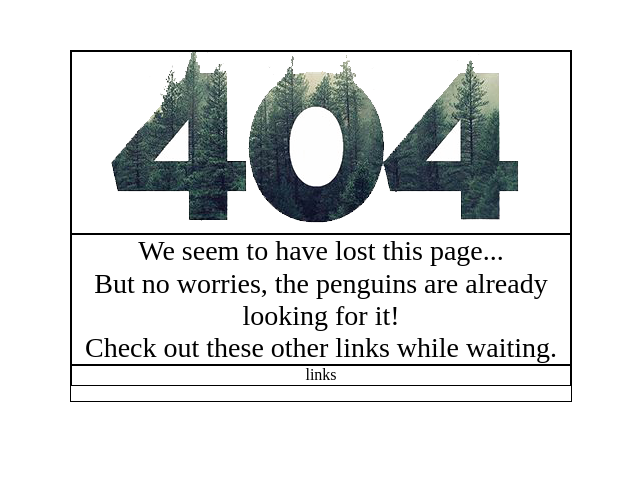
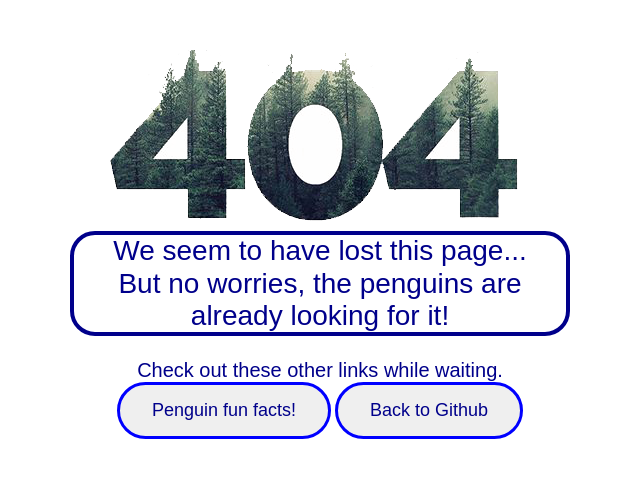
Before and after one commit to Anton90/404Page, a plain HTML site: page index.html in a window 1280 px wide. Shown: the whole page, without its empty margins (570-1210 px from the left). Drawn offline with nearby package versions, Linux system fonts and the light colour scheme.

Commit message:
Buttons added

```diff
--- a/index.html
+++ b/index.html
@@ -16,10 +16,13 @@
     <div class="Message">
     We seem to have lost this page...<br>
     But no worries, the penguins are already looking for it!<br>
-    Check out these other links while waiting. <br>
+    </div>
+    <div class="Linktext">
+    <br>Check out these other links while waiting. <br>
     </div>
     <div class="Links">
-        links
+        <a href="https://www.discoverwildlife.com/animal-facts/birds/facts-about-penguins/"><button class="button">Penguin fun facts!</button></a>
+        <a href="https://github.com/Anton90"><button class="button">Back to Github</button></a>
     </div>
 </body>
 </html>
--- a/styles.css
+++ b/styles.css
@@ -5,7 +5,6 @@ body {
 }
 
 .Container {
-  border: 1px solid;
   width: 500px;
   max-width: 500px;
   height: 350px;
@@ -17,13 +16,36 @@ body {
 }
 
 .Error {
-  border: 1px solid;
+
 }
 .Message {
-  border: 1px solid;
+  border: 4px solid darkblue;
+  border-radius: 25px;
   font-size: 28px;
+  font-family: sans-serif;
+  color: darkblue;
+}
+
+.Linktext {
+  font-size: 20px;
+  font-family: sans-serif;
+  color: darkblue;
 }
 
 .Links {
-  border: 1px solid;
 }
+
+.button {
+  color: darkblue;
+  font-family: sans-serif;
+  font-size: 18px;
+  border: 3px solid blue;
+  border-radius: 30px;
+  padding: 15px 32px;
+  text-align: center;
+  display: inline-block;
+}
+.button:hover {
+  background-color: blue;
+  color: white;
+}
```
